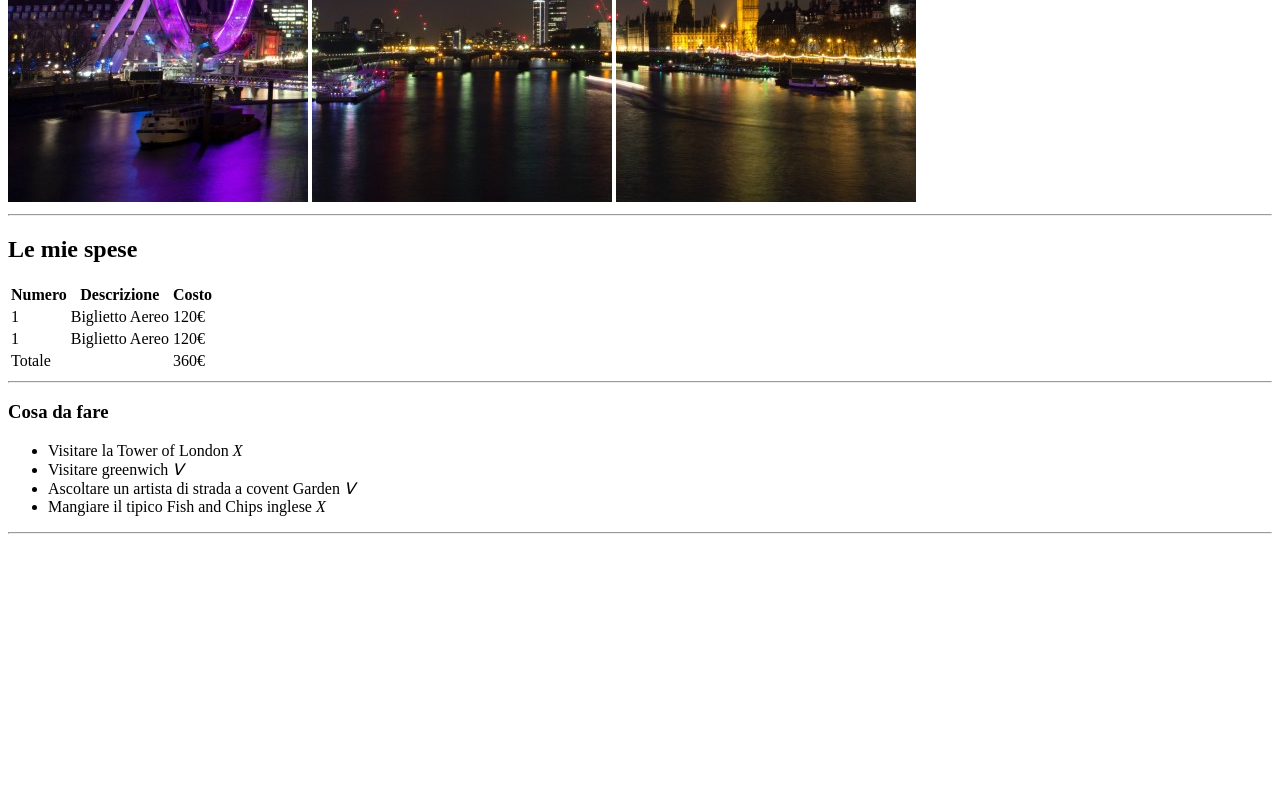
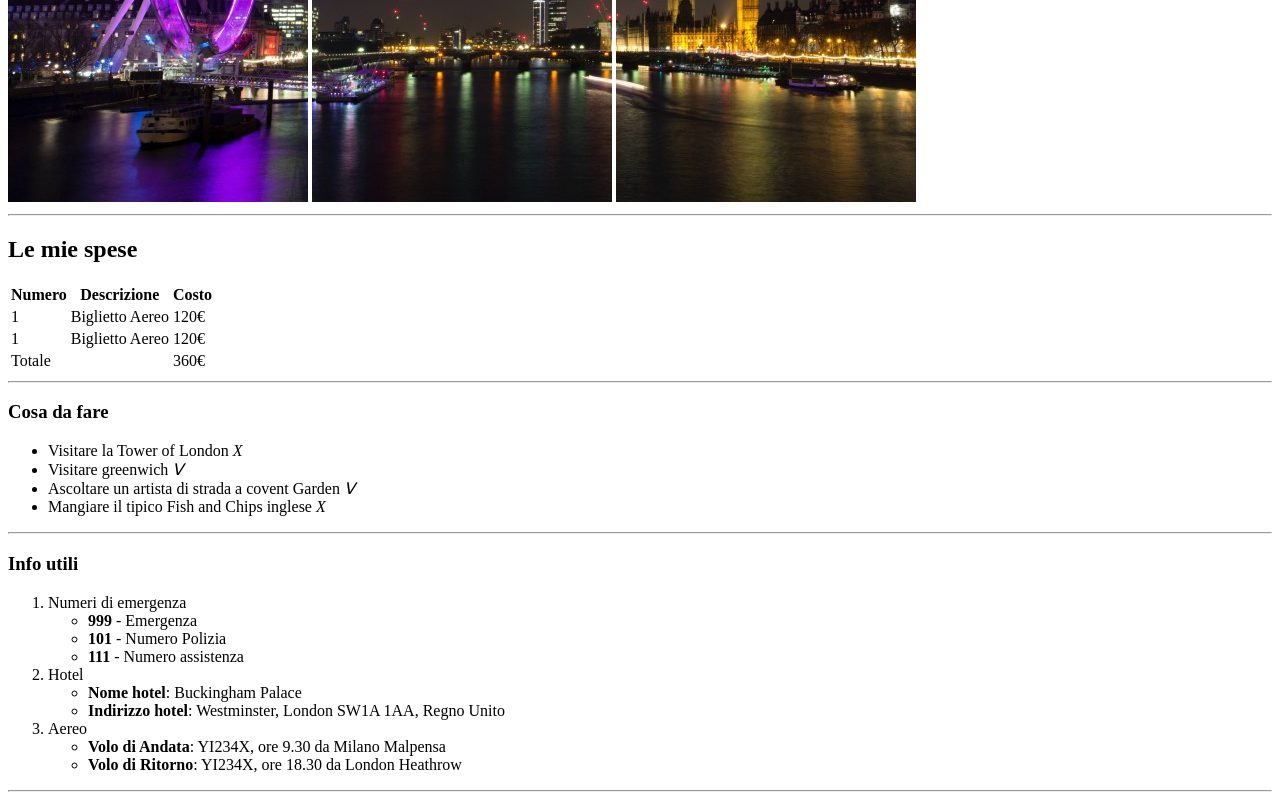
Before and after one commit to Andrea-Pascali/html-london-trip, a plain HTML site: page index.html in a window 1280 px wide. Shown: the part 478-1278 px from the top of the page. Before the commit the page ends 1020 px from the top, so only its background shows below. Drawn offline with Linux system fonts and the light colour scheme.

Commit message:
added "Useful Info"

```diff
--- a/index.html
+++ b/index.html
@@ -83,6 +83,45 @@
 
 
 
+<section>
+
+    <h3>Info utili</h3>
+
+    <ol><li>
+        Numeri di emergenza
+    </li>
+    <ul>
+        <li><strong>999</strong> - Emergenza</li>
+       <li><strong>101</strong> - Numero Polizia</li>
+       <li><strong>111</strong> - Numero assistenza</li>
+    </ul>
+    <li>
+        Hotel
+    </li>
+    <ul>
+        <li><strong>Nome hotel</strong>: Buckingham Palace</li>
+       <li><strong>Indirizzo hotel</strong>: Westminster, London SW1A 1AA, Regno Unito</li>
+    </ul>
+
+
+
+    <li>
+        Aereo
+    </li>
+    <ul>
+        <li><strong>Volo di Andata</strong>: YI234X, ore 9.30 da Milano Malpensa</li>
+       <li><strong>Volo di Ritorno</strong>: YI234X, ore 18.30 da London Heathrow </li>
+    </ul>
+    </ol>
+</section>
+<hr />
+
+
+
+
+
+
+
     </main>
 </body>
 
```
